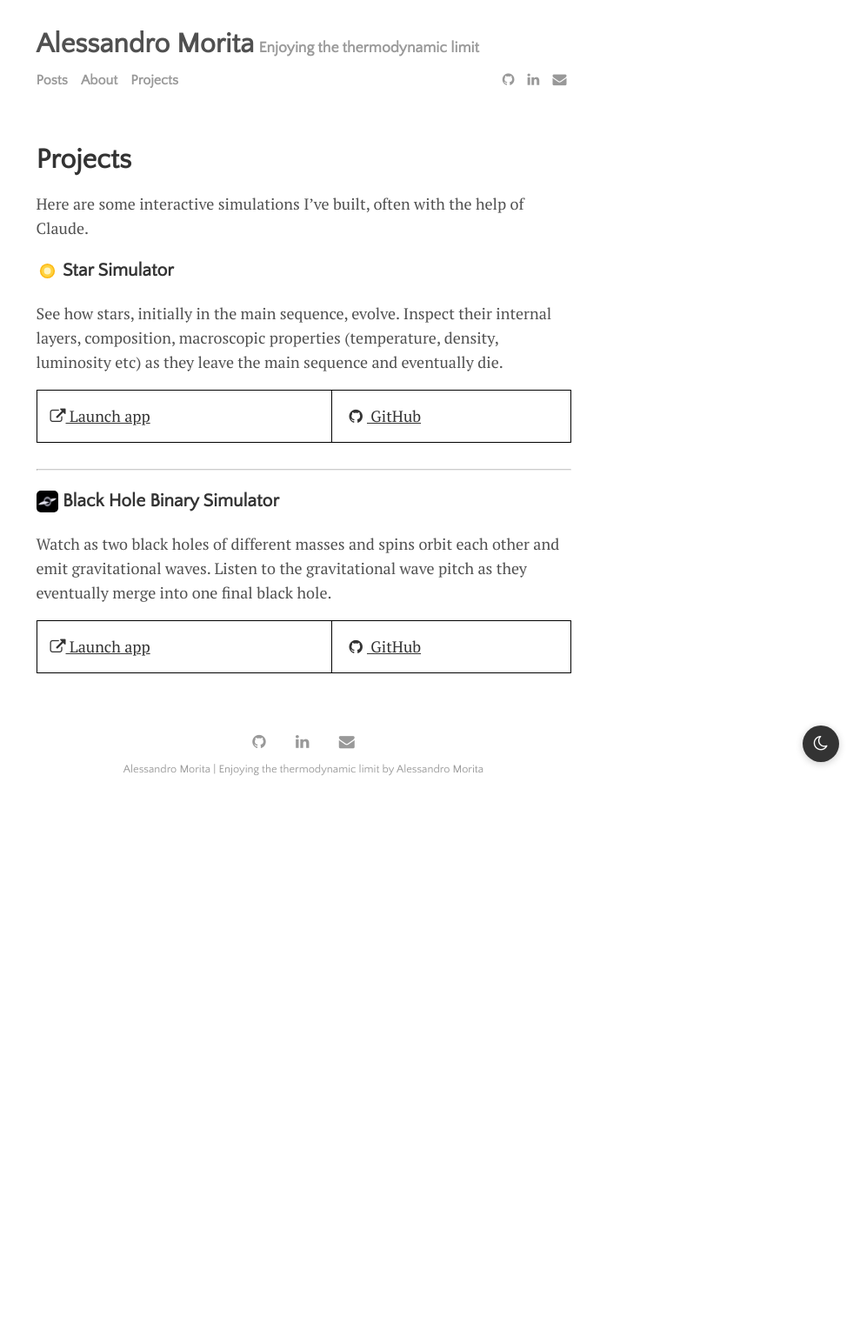
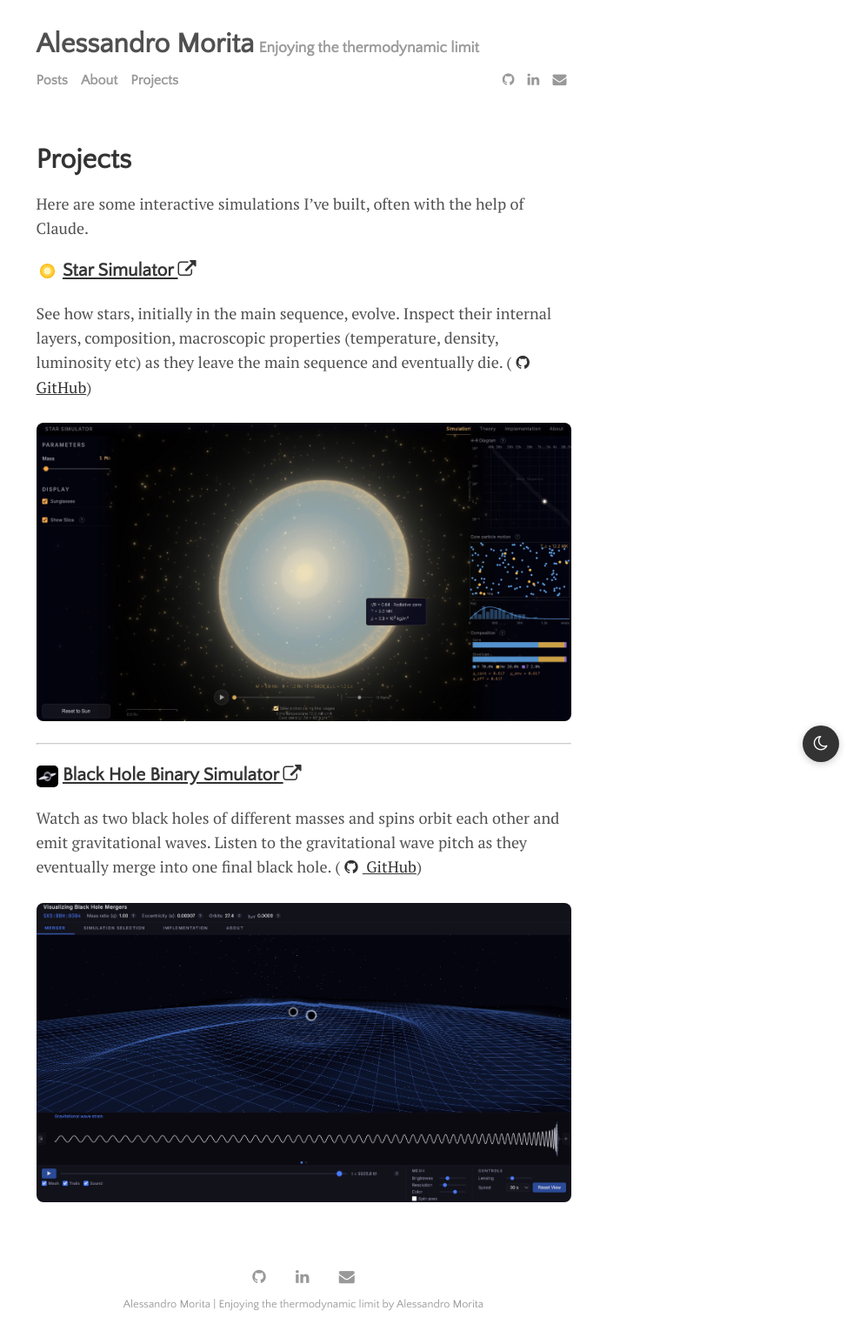
Before and after one commit to takeshimg92/takeshimg92.github.io, a Jekyll site: the page built from menu/projects.md, in a window 1280 px wide. Shown: the whole page at 87% size, without its empty margins (291-1280 px from the left). Built offline with Jekyll 4.4.1, drawn with Linux system fonts in a browser that asks for light colours; before the commit the page ends 930 px from its top, so only the background shows below that.

Commit message:
added screenshots

```diff
--- a/menu/projects.md
+++ b/menu/projects.md
@@ -6,16 +6,16 @@ permalink: /menu/projects.html
 
 Here are some interactive simulations I've built, often with the help of Claude.
 
-### <img src="/assets/img/favicon-star.svg" alt="Star" style="height: 1.2em; vertical-align: middle;"> Star Simulator
+### <img src="/assets/img/favicon-star.svg" alt="Star" style="height: 1.2em; vertical-align: middle;"> <a href="https://starsimulator.vercel.app/" target="_blank">Star Simulator <i class="fa fa-external-link" aria-hidden="true"></i></a>
 
-See how stars, initially in the main sequence, evolve. Inspect their internal layers, composition, macroscopic properties (temperature, density, luminosity etc) as they leave the main sequence and eventually die.
+See how stars, initially in the main sequence, evolve. Inspect their internal layers, composition, macroscopic properties (temperature, density, luminosity etc) as they leave the main sequence and eventually die. (<a href="https://github.com/takeshimg92/StarSimulator" target="_blank"><i class="fa fa-github" aria-hidden="true"></i> GitHub</a>)
 
-<a href="https://starsimulator.vercel.app/" target="_blank"><i class="fa fa-external-link" aria-hidden="true"></i> Launch app</a> | <a href="https://github.com/takeshimg92/StarSimulator" target="_blank"><i class="fa fa-github" aria-hidden="true"></i> GitHub</a>
+<a href="https://starsimulator.vercel.app/" target="_blank"><img src="/assets/img/projects/stars.jpeg" alt="Star Simulator screenshot" style="max-width: 100%; border-radius: 8px; margin-top: 0.5em;"></a>
 
 ---
 
-### <img src="/assets/img/favicon-blackhole.png" alt="Black Hole" style="height: 1.2em; vertical-align: middle;"> Black Hole Binary Simulator
+### <img src="/assets/img/favicon-blackhole.png" alt="Black Hole" style="height: 1.2em; vertical-align: middle;"> <a href="https://black-holes-sigma.vercel.app/" target="_blank">Black Hole Binary Simulator <i class="fa fa-external-link" aria-hidden="true"></i></a>
 
-Watch as two black holes of different masses and spins orbit each other and emit gravitational waves. Listen to the gravitational wave pitch as they eventually merge into one final black hole.
+Watch as two black holes of different masses and spins orbit each other and emit gravitational waves. Listen to the gravitational wave pitch as they eventually merge into one final black hole. (<a href="https://github.com/takeshimg92/BlackHoles" target="_blank"><i class="fa fa-github" aria-hidden="true"></i> GitHub</a>)
 
-<a href="https://black-holes-sigma.vercel.app/" target="_blank"><i class="fa fa-external-link" aria-hidden="true"></i> Launch app</a> | <a href="https://github.com/takeshimg92/BlackHoles" target="_blank"><i class="fa fa-github" aria-hidden="true"></i> GitHub</a>
+<a href="https://black-holes-sigma.vercel.app/" target="_blank"><img src="/assets/img/projects/blackholes.jpeg" alt="Black Hole Binary Simulator screenshot" style="max-width: 100%; border-radius: 8px; margin-top: 0.5em;"></a>
```
Also changed, not shown: assets/img/projects/blackholes.jpeg (added), assets/img/projects/stars.jpeg (added).
